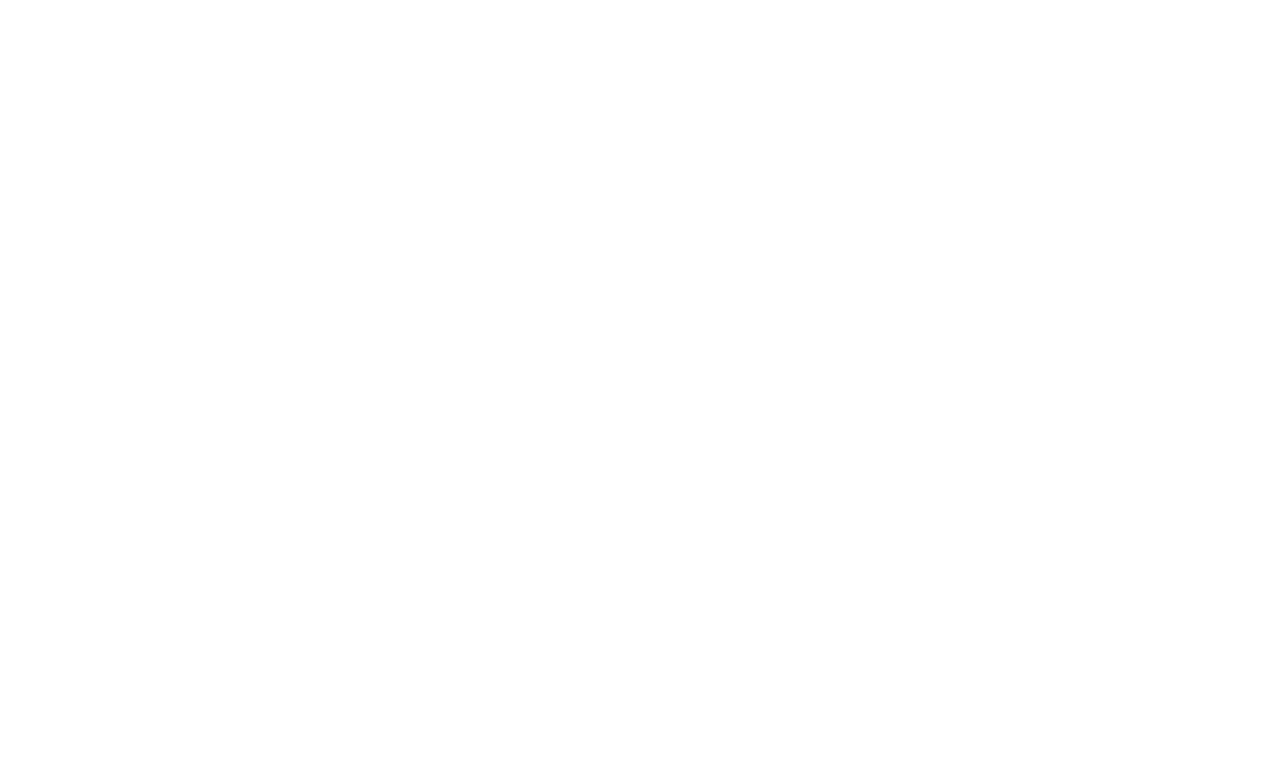
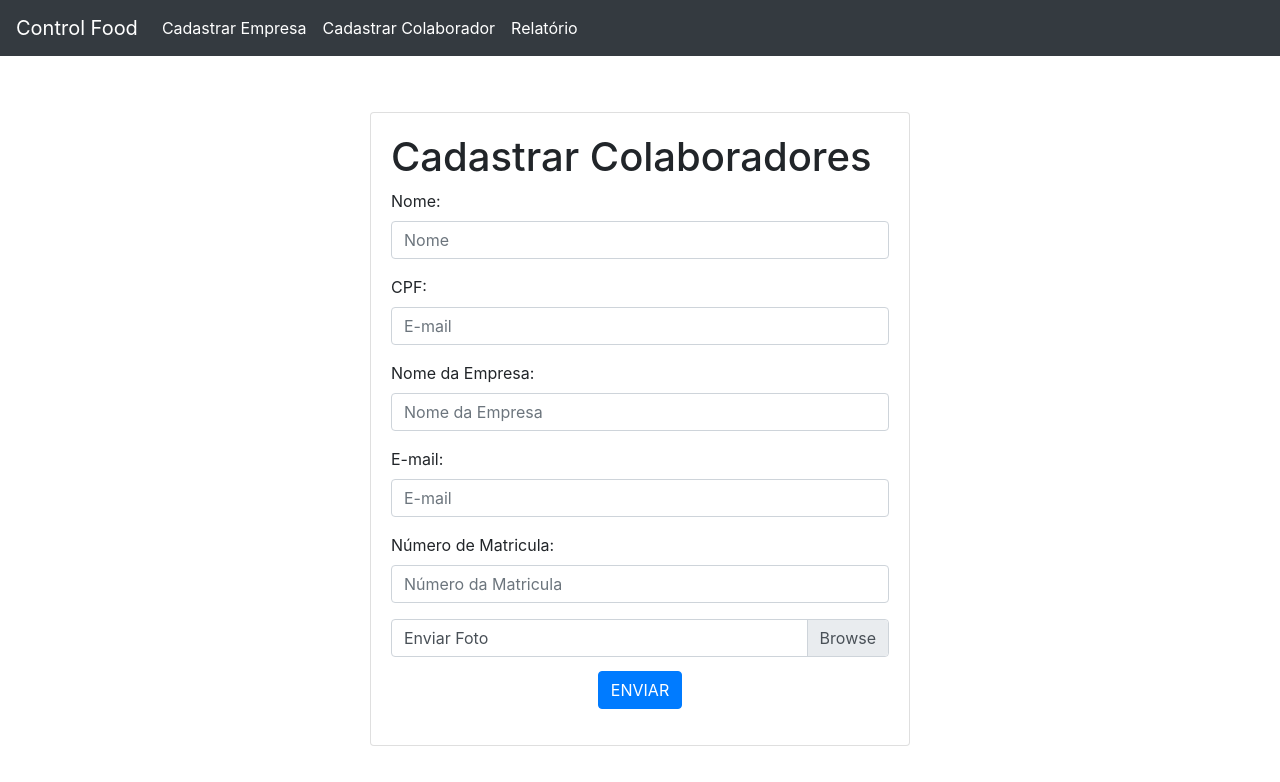
Before and after one commit to matheuseds/ControlFood-Frontend, a Nuxt app: page /cadastrarColaborador in a window 1280 px wide. Before the commit this address had no page. Shown: the top 782 px of the page. Built offline with nearby package versions, Linux system fonts and the light colour scheme.

Commit message:
Tela de Cadastro de Colaborador

```diff
--- /dev/null
+++ b/pages/cadastrarColaborador.vue
@@ -0,0 +1,143 @@
+<template>
+  <main>
+    <nav class="navbar navbar-expand navbar-dark bg-dark">
+      <a class="navbar-brand" href="#">Control Food</a>
+      <button
+        class="navbar-toggler"
+        type="button"
+        data-toggle="collapse"
+        data-target="#navbarsExample02"
+        aria-controls="navbarsExample02"
+        aria-expanded="false"
+        aria-label="Toggle navigation"
+      >
+        <span class="navbar-toggler-icon"></span>
+      </button>
+
+      <div class="collapse navbar-collapse" id="navbarsExample02">
+        <ul class="navbar-nav mr-auto">
+          <li class="nav-item active">
+            <a class="nav-link" href="#"
+              >Cadastrar Empresa <span class="sr-only">(current)</span></a
+            >
+          </li>
+          <li class="nav-item active">
+            <a class="nav-link" href="#"
+              >Cadastrar Colaborador <span class="sr-only">(current)</span></a
+            >
+          </li>
+          <li class="nav-item active">
+            <a class="nav-link" href="#"
+              >Relatório <span class="sr-only">(current)</span></a
+            >
+          </li>
+        </ul>
+      </div>
+    </nav>
+    <div class="container">
+      <div class="row">
+        <div class="col-6">
+          <div class="card">
+            <div class="card-body">
+              <h1>Cadastrar Colaboradores</h1>
+              <form id="form-contato">
+                <div class="form-group">
+                  <label for="email">Nome:</label>
+                  <input
+                    class="form-control"
+                    type="text"
+                    name="nome"
+                    id="nomeColaborador"
+                    placeholder="Nome"
+                    required
+                  />
+                </div>
+                <div class="form-group">
+                  <label for="text">CPF:</label>
+                  <input
+                    class="form-control"
+                    type="text"
+                    name="email"
+                    id="emailColaborador"
+                    placeholder="E-mail"
+                    required
+                  />
+                </div>
+
+                <div class="form-group">
+                  <label for="email">Nome da Empresa:</label>
+                  <input
+                    class="form-control"
+                    type="text"
+                    name="nome"
+                    id="nomeEmpresa"
+                    placeholder="Nome da Empresa"
+                    required
+                  />
+                </div>
+                <div class="form-group">
+                  <label for="email">E-mail:</label>
+                  <input
+                    class="form-control"
+                    type="email"
+                    name="email"
+                    id="emailColaborador"
+                    placeholder="E-mail"
+                    required
+                  />
+                </div>
+                <div class="form-group">
+                  <label for="email">Número de Matricula:</label>
+                  <input
+                    class="form-control"
+                    type="text"
+                    name="nome"
+                    id="matriculaColaborador"
+                    placeholder="Número da Matricula"
+                    required
+                  />
+                </div>
+                <div class="custom-file">
+                  <input type="file" class="custom-file-input" id="foto" />
+                  <label class="custom-file-label" for="customFile"
+                    >Enviar Foto</label
+                  >
+                </div>
+                <div class="form-group text-center botao">
+                  <button type="submit" class="btn btn-primary" required>ENVIAR</button>
+                </div>
+
+              </form>
+            </div>
+          </div>
+        </div>
+      </div>
+    </div>
+  </main>
+</template>
+
+<script>
+export default {
+  data: () => ({
+    email: '',
+    password: '',
+  }),
+
+  methods: {
+    login() {
+      alert('login')
+    },
+  },
+}
+</script>
+
+<style>
+
+.botao{
+    margin-top: 3%;
+}
+.row{
+    margin-top: 5%;
+    justify-content: center;
+}
+</style>
```
